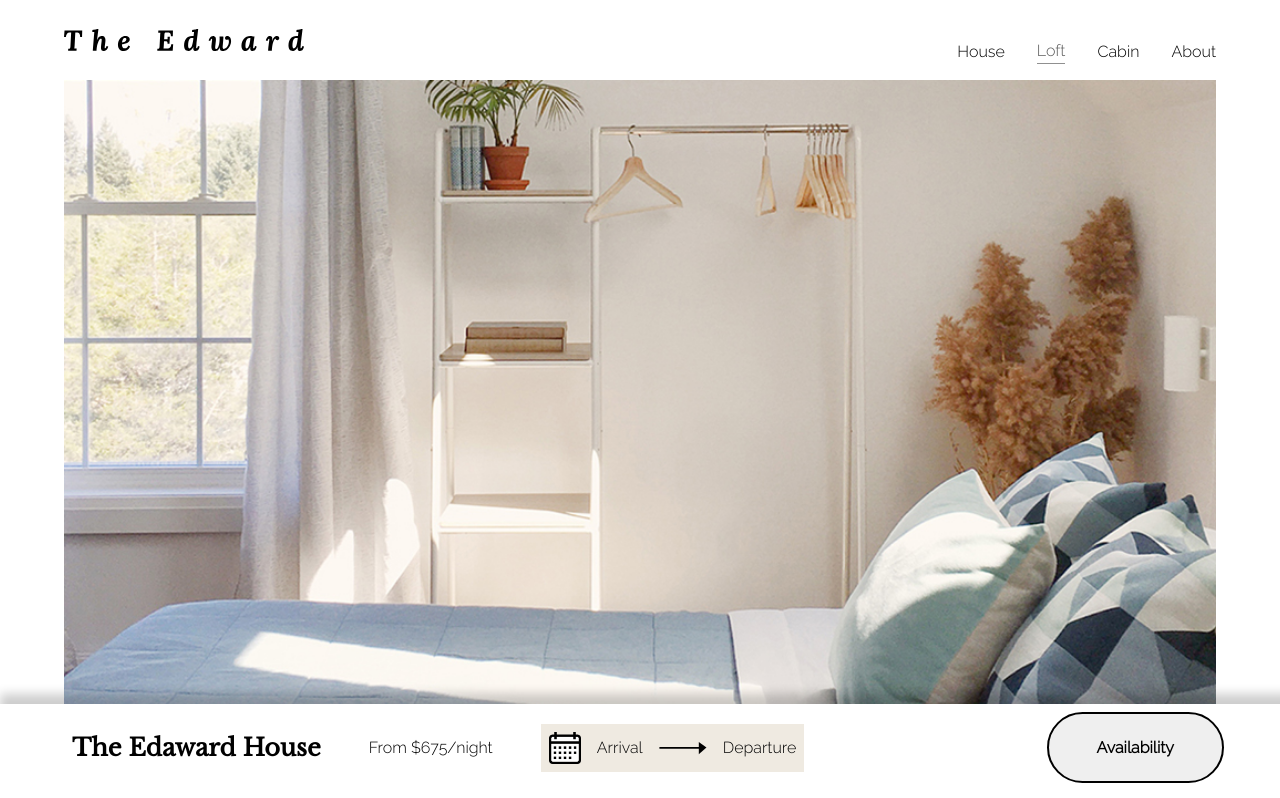
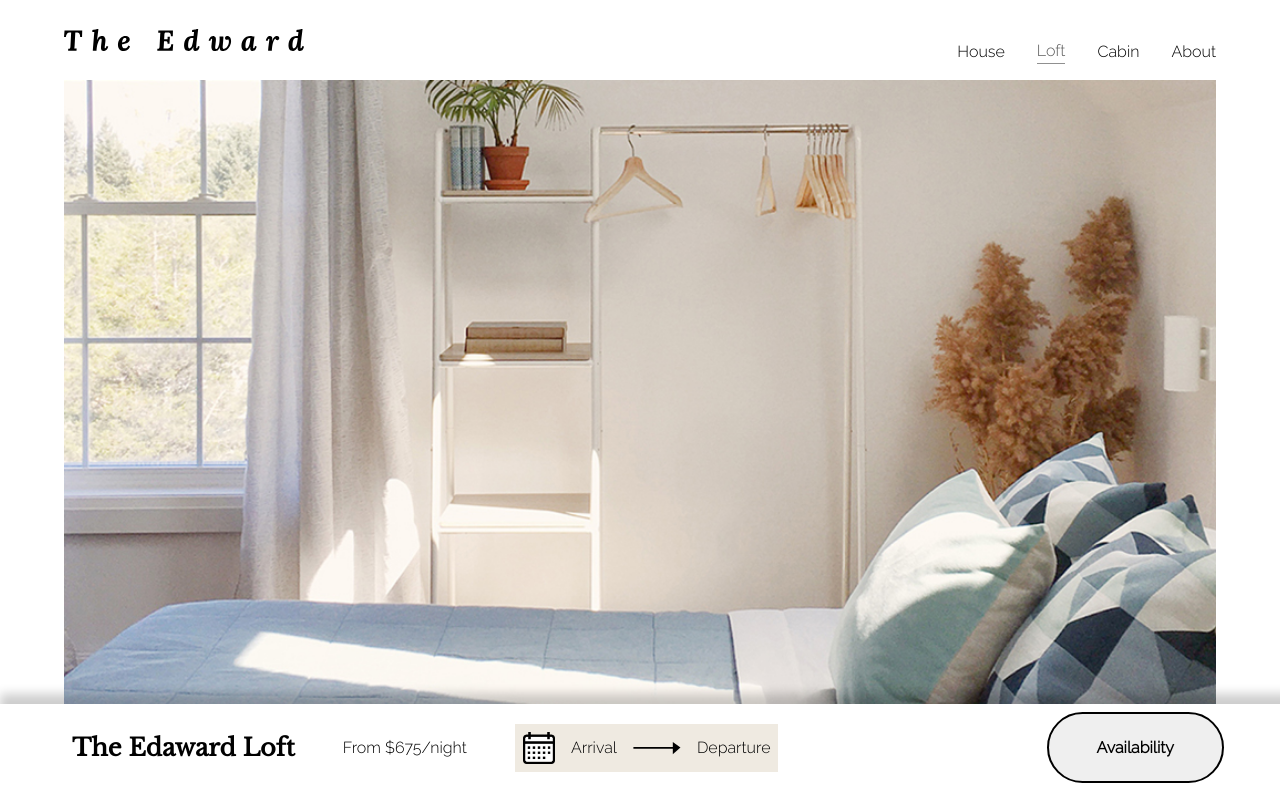
Before and after one commit to Jam52/the-edward, a React (Create React App) app: page /#/Loft in a window 1280 px wide. Shown: the top 798 px of the page. Built offline with nearby package versions, Linux system fonts and the light colour scheme; no server answers.

Commit message:
Add title to booking bar props

```diff
--- a/src/components/BookingBar/BookingBar.js
+++ b/src/components/BookingBar/BookingBar.js
@@ -117,7 +117,7 @@ class BookingBar extends Component {
           }`}
         >
           <div className={`container ${styles.bookingbar_container}`}>
-            <h2>The Edaward House</h2>
+            <h2>{this.props.title}</h2>
             <p className={styles.bookingbar_cost}>{this.state.cost}</p>
             <div
               className={styles.bookingbar_dates}
--- a/src/views/RoomsPages/CabinPage/CabinPage.js
+++ b/src/views/RoomsPages/CabinPage/CabinPage.js
@@ -95,6 +95,7 @@ const CabinPage = () => {
         addDate={addDate}
         removeDate={removeDate}
         isDateAvailable={isDateAvailable}
+        title="The Edaward Cabin"
       />
       <div className="bg--light section ">
         <div className={`container flow-vert-lg`}>
--- a/src/views/RoomsPages/HousePage/HousePage.js
+++ b/src/views/RoomsPages/HousePage/HousePage.js
@@ -91,6 +91,7 @@ const HousePage = () => {
         addDate={addDate}
         removeDate={removeDate}
         isDateAvailable={isDateAvailable}
+        title="The Edaward House"
       />
       <div className="bg--light section ">
         <div className={`container flow-vert-lg`}>
--- a/src/views/RoomsPages/LoftPage/LoftPage.js
+++ b/src/views/RoomsPages/LoftPage/LoftPage.js
@@ -95,6 +95,7 @@ const HousePage = () => {
         addDate={addDate}
         removeDate={removeDate}
         isDateAvailable={isDateAvailable}
+        title="The Edaward Loft"
       />
       <div className="bg--light section ">
         <div className={`container flow-vert-lg`}>
```
